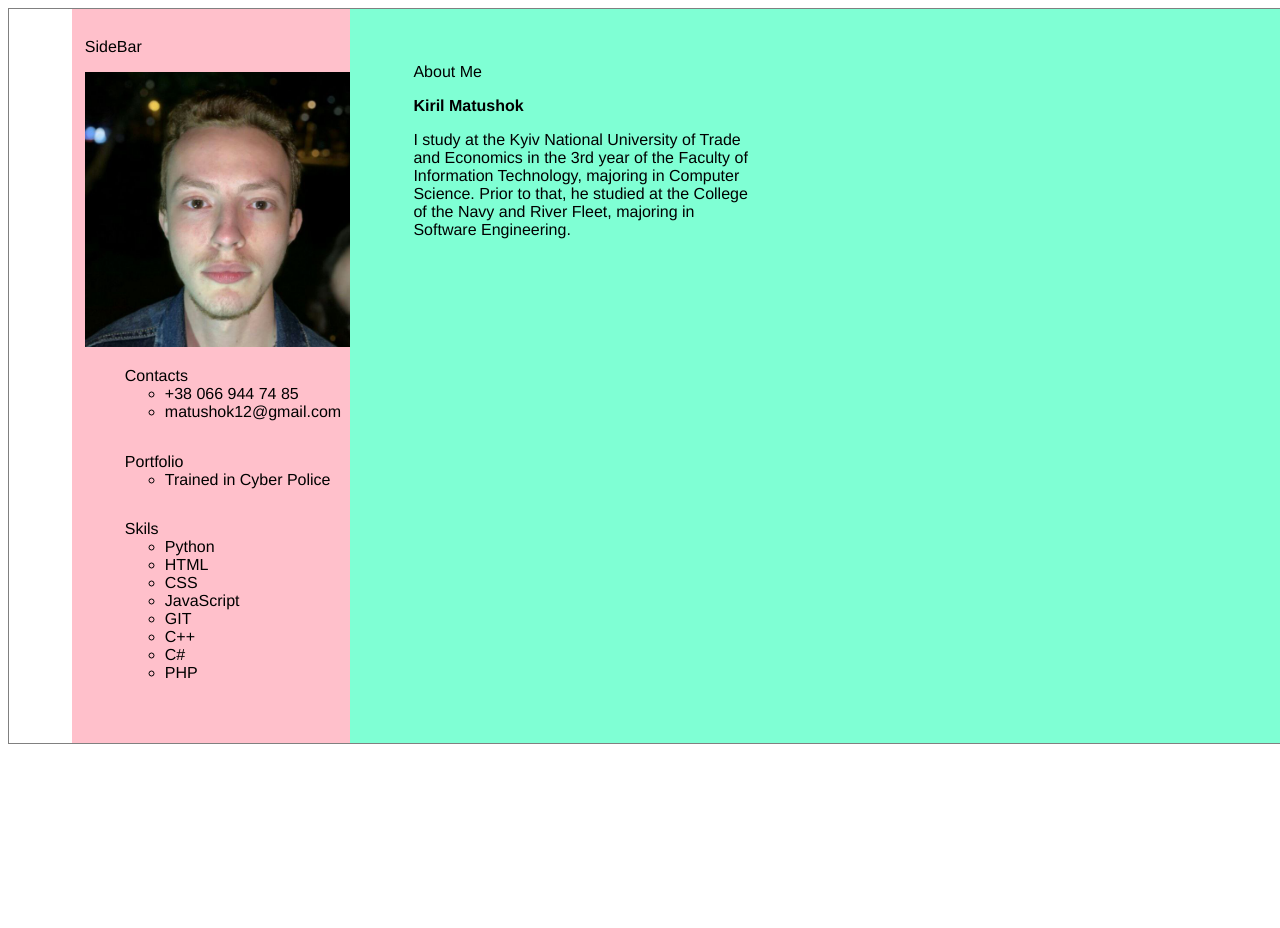
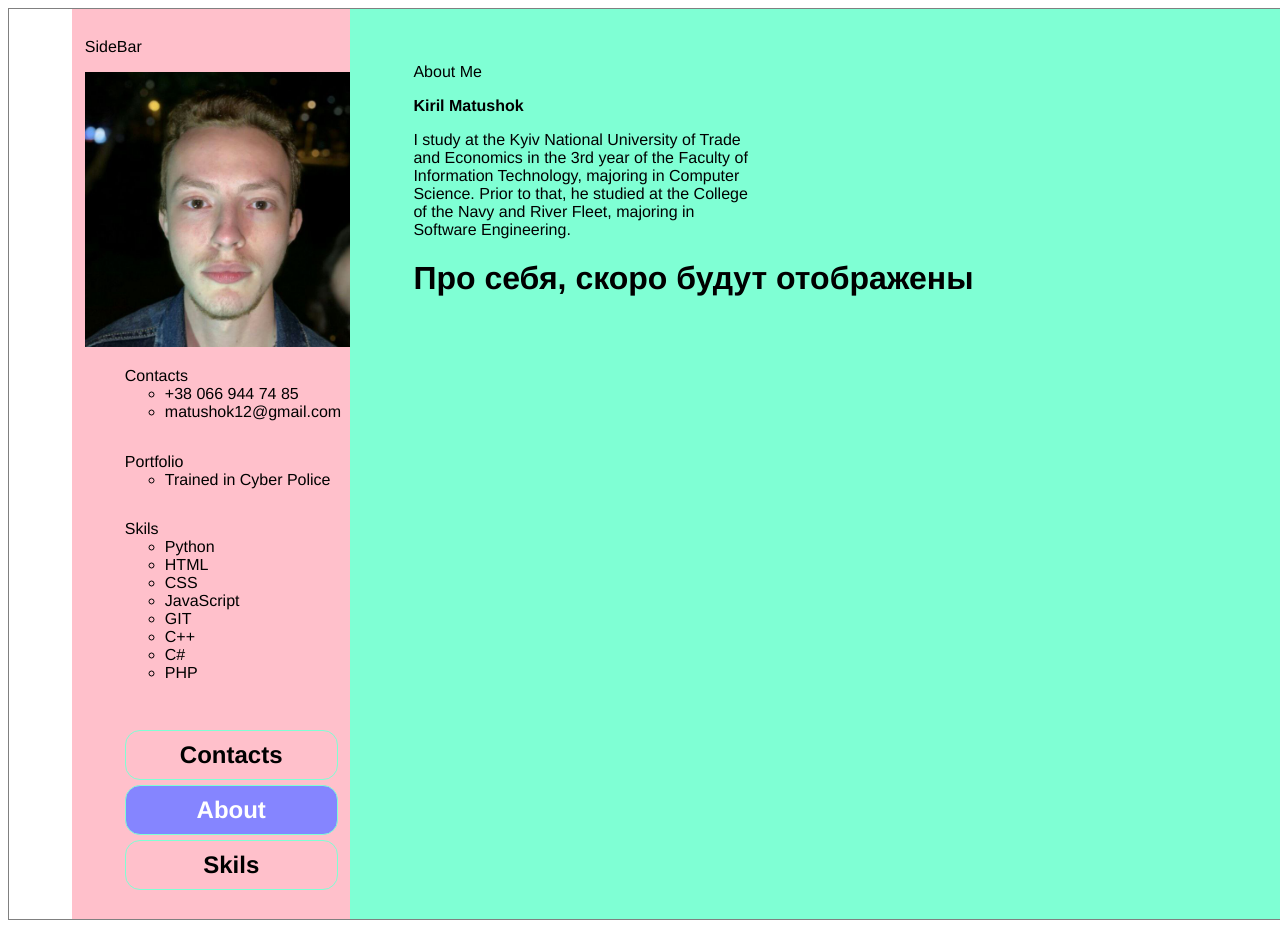
Before and after one commit to KirilMat/Kiril_Noob, a Vue app in the folder kiril_noob/: page / in a window 1280 px wide. Shown: the top 928 px of the page. Before the commit the page ends 800 px from the top, so only its background shows below. Built offline with nearby package versions, Linux system fonts and the light colour scheme.

Commit message:
make dynamic render components by clicking in menu

```diff
--- a/kiril_noob/src/components/Content.vue
+++ b/kiril_noob/src/components/Content.vue
@@ -1,38 +1,63 @@
 <template>
 	<div class="main_content">
-        <p>{{title}}</p>
+		<p>{{ title }}</p>
 		<p><b>Kiril Matushok</b></p>
-        <p class="about_me"><span>I study at the Kyiv National University of Trade and Economics in the 3rd year of the Faculty of Information Technology, majoring in Computer Science. Prior to that, he studied at the College of the Navy and River Fleet, majoring in Software Engineering.</span></p>
+		<p class="about_me">
+			<span
+				>I study at the Kyiv National University of Trade and Economics
+				in the 3rd year of the Faculty of Information Technology,
+				majoring in Computer Science. Prior to that, he studied at the
+				College of the Navy and River Fleet, majoring in Software
+				Engineering.</span
+			>
+		</p>
+		<About v-if="showContent === 0" />
+		<Contacts v-if="showContent === 1"/>
+		<Skils v-if="showContent === 2"/>
 	</div>
 </template>
 
 <script>
-    export default{
+	import About from "./itemOfContent/About.vue";
+	import Contacts from "./itemOfContent/Contacts.vue";
+	import Skils from "./itemOfContent/Skils.vue";
+
+	import store from "@/store";
+	export default {
 		name: "content-page",
-        components: {},
+		components: {
+			About,
+			Contacts,
+			Skils,
+		},
 		props: {},
 		data() {
 			return {
-                title: 'About Me'
-            }
+				title: "About Me",
+			};
 		},
-        computed: {},
+		computed: {
+			showContent: {
+				set: (payload) => store.commit("setShowContent", payload),
+				get: () => store.getters.getShowContent,
+			},
+		},
 		methods: {},
 		watch: {},
 		mounted() {
-            console.log('Hello i am alive!')
-        }
-    }
+			console.log("Hello i am alive!");
+		},
+	};
 </script>
 
 <style scoped>
-    .main_content{
+	.main_content {
 		width: 80%;
 		padding: 3% 5%;
 		background-color: aquamarine;
 		min-height: 600px;
 	}
-    .about_me{
+	.about_me {
 		width: 40%;
 	}
 </style>
--- a/kiril_noob/src/components/SideBar.vue
+++ b/kiril_noob/src/components/SideBar.vue
@@ -1,25 +1,28 @@
 <template>
 	<div class="main_sidebar">
-        <p>{{title}}</p>
+		<p>{{ title }}</p>
 		<div class="sidebar_header">
-            <img class="photo" src="@/assets/img/im.jpg" alt="img">
+			<img class="photo" src="@/assets/img/im.jpg" alt="img" />
 		</div>
 		<div class="sidebar_navbar">
 			<ul>
-                <li class="nav">Contacts
+				<li class="nav">
+					Contacts
 					<ul>
 						<li>+38 066 944 74 85</li>
 						<li>matushok12@gmail.com</li>
 					</ul>
 				</li>
 
-                <li class="nav">Portfolio
+				<li class="nav">
+					Portfolio
 					<ul>
 						<li>Trained in Cyber Police</li>
 					</ul>
 				</li>
 
-                <li class="nav">Skils
+				<li class="nav">
+					Skils
 					<ul>
 						<li>Python</li>
 						<li>HTML</li>
@@ -32,31 +35,53 @@
 					</ul>
 				</li>
 			</ul>
+			<ul class="realNav">
+				<li @click="byContacts" :class="{active:showContent === 1}">Contacts</li>
+				<li @click="byAbout" :class="{active:showContent === 0}">About</li>
+				<li @click="bySkils" :class="{active:showContent === 2}">Skils</li>
+			</ul>
 		</div>
 	</div>
 </template>
 
 <script>
-    export default{
+	import store from "@/store";
+	export default {
 		name: "SideBar",
 		components: {},
 		props: {},
 		data() {
 			return {
-                title: 'SideBar'
-            }
+				title: "SideBar",
+			};
 		},
-        computed: {},
-        methods: {},
+		computed: {
+			showContent: {
+				set: (payload) => store.commit("setShowContent", payload),
+				get: () => store.getters.getShowContent,
+			},
+		},
+		methods: {
+			byContacts() {
+				this.showContent = 1;
+                console.log(this.showContent);
+			},
+			byAbout() {
+				this.showContent = 0;
+			},
+			bySkils() {
+				this.showContent = 2;
+			},
+		},
 		watch: {},
 		mounted() {
-            console.log('Hello i am alive!')
-        }
-    }
+			console.log("Hello i am alive!");
+		},
+	};
 </script>
 
 <style scoped>
-    .main_sidebar{
+	.main_sidebar {
 		width: 20%;
 		background-color: pink;
 		height: auto;
@@ -64,11 +89,32 @@
 		flex-direction: column;
 		padding: 1%;
 	}
-    .photo{
+	.photo {
 		width: 275px;
 	}
-    .nav{
+	.nav {
 		padding-bottom: 15%;
 		list-style-type: none;
 	}
+    .realNav{
+        list-style-type: none;
+    }
+    .realNav li{
+        font-size: 24px;
+        line-height: 48px;
+        border: solid 1px aquamarine;
+        margin-bottom: 5px;
+        border-radius: 15px;
+        text-align: center;
+        font-weight: bolder;
+        cursor: pointer;
+    }
+    .realNav li:hover{
+        background-color: aquamarine;
+        color: white;
+    }
+    .active{
+        background-color: rgb(133, 133, 255);
+        color: white;
+    }
 </style>
--- /dev/null
+++ b/kiril_noob/src/components/itemOfContent/About.vue
@@ -0,0 +1,15 @@
+<template>
+    <div class="Item About">
+        <h1>Про себя, скоро будут отображены</h1>
+    </div>
+</template>
+
+<script>
+export default {
+    name: "About-page",
+}
+</script>
+
+<style>
+
+</style>
--- /dev/null
+++ b/kiril_noob/src/components/itemOfContent/Contacts.vue
@@ -0,0 +1,15 @@
+<template>
+    <div class="Item Contacts">
+        <h1>Контакты, скоро будут отображены</h1>
+    </div>
+</template>
+
+<script>
+export default {
+    name: "Contacts-page",
+}
+</script>
+
+<style>
+
+</style>
--- /dev/null
+++ b/kiril_noob/src/components/itemOfContent/Skils.vue
@@ -0,0 +1,13 @@
+<template>
+	<div class="Item Skils">
+		<h1>Скилы, скоро будут отображены</h1>
+	</div>
+</template>
+
+<script>
+	export default {
+		name: "Skils-page",
+	};
+</script>
+
+<style></style>
--- a/kiril_noob/src/main.js
+++ b/kiril_noob/src/main.js
@@ -1,4 +1,5 @@
 import { createApp } from 'vue'
 import App from './App.vue'
+// import store from "./store"
 
 createApp(App).mount('#app')
--- /dev/null
+++ b/kiril_noob/src/store.js
@@ -0,0 +1,17 @@
+import Vuex from "vuex";
+
+const store = new Vuex.Store({
+	state: {
+		showContent: 0,
+	},
+	mutations: {
+		setShowContent: (state, payload) => (state.showContent = payload),
+	},
+	getters: {
+		getShowContent: (state) => {
+			return state.showContent;
+		},
+	},
+});
+
+export default store;
```
Lines whose indentation alone changed are shown as unchanged.
